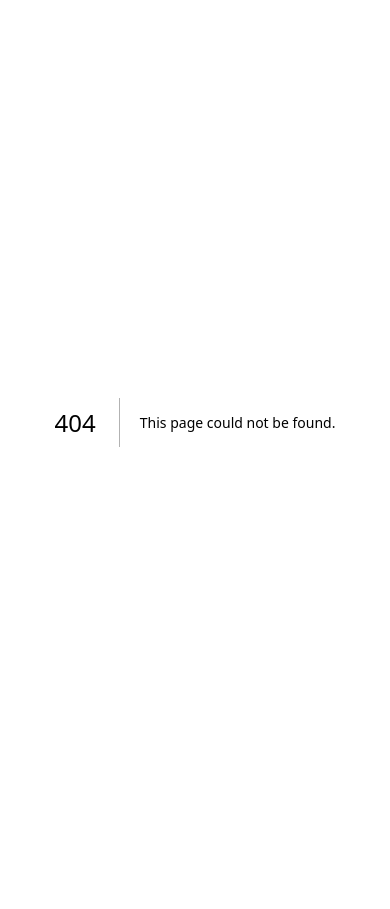
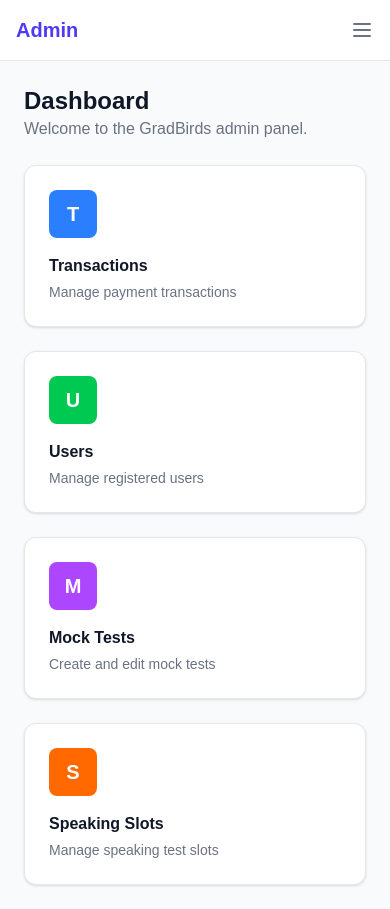
Before and after one commit to rubayet211/gradbird-mock, a Next.js app: page /admin in a window 390 px wide. Before the commit this address had no page. Before the commit the page ends 844 px from the top, so only its background shows below. Built offline with nearby package versions, Linux system fonts and the light colour scheme.

Commit message:
feat: add admin layout with responsive sidebar and dashboard overview

```diff
--- /dev/null
+++ b/app/(website)/admin/layout.js
@@ -0,0 +1,111 @@
+import Link from "next/link";
+
+export default function AdminLayout({ children }) {
+    return (
+        <div className="min-h-screen bg-gray-50 flex flex-col md:flex-row">
+            {/* Mobile Header */}
+            <div className="md:hidden bg-white border-b border-gray-200 p-4 flex items-center justify-between sticky top-0 z-20">
+                <div className="font-bold text-xl text-indigo-600">Admin</div>
+                <button className="text-gray-500 hover:text-gray-700">
+                    <span className="sr-only">Open sidebar</span>
+                    <svg className="w-6 h-6" fill="none" stroke="currentColor" viewBox="0 0 24 24">
+                        <path strokeLinecap="round" strokeLinejoin="round" strokeWidth={2} d="M4 6h16M4 12h16M4 18h16" />
+                    </svg>
+                </button>
+            </div>
+
+            {/* Sidebar */}
+            <aside className="hidden md:flex flex-col w-64 bg-white border-r border-gray-200 min-h-screen sticky top-0 h-screen overflow-y-auto">
+                <div className="p-6 border-b border-gray-200">
+                    <Link href="/admin" className="text-2xl font-bold text-indigo-600 flex items-center gap-2">
+                        <span>GradBirds</span>
+                        <span className="text-xs bg-indigo-100 text-indigo-700 px-2 py-0.5 rounded-full font-medium">Admin</span>
+                    </Link>
+                </div>
+
+                <nav className="flex-1 p-4 space-y-1">
+                    <NavLink href="/admin" icon={<DashboardIcon />}>Dashboard</NavLink>
+                    <NavLink href="/admin/transactions" icon={<TransactionIcon />}>Transactions</NavLink>
+                    <NavLink href="/admin/users" icon={<UsersIcon />}>Manage Users</NavLink>
+                    <NavLink href="/admin/mocks" icon={<TestIcon />}>Mock Tests</NavLink>
+                    <NavLink href="/admin/speaking" icon={<SpeakingIcon />}>Speaking Slots</NavLink>
+                </nav>
+
+                <div className="p-4 border-t border-gray-200">
+                    <Link href="/" className="flex items-center gap-3 px-3 py-2 text-sm font-medium text-gray-600 hover:text-indigo-600 hover:bg-indigo-50 rounded-lg transition-colors">
+                        <LogoutIcon />
+                        <span>Exit Admin</span>
+                    </Link>
+                </div>
+            </aside>
+
+            {/* Main Content */}
+            <main className="flex-1 p-6 md:p-8 overflow-y-auto">
+                {children}
+            </main>
+        </div>
+    );
+}
+
+function NavLink({ href, icon, children }) {
+    return (
+        <Link
+            href={href}
+            className="flex items-center gap-3 px-3 py-2.5 text-sm font-medium text-gray-700 rounded-lg hover:bg-slate-50 hover:text-indigo-600 active:bg-slate-100 transition-colors group"
+        >
+            <span className="text-gray-400 group-hover:text-indigo-500 transition-colors">
+                {icon}
+            </span>
+            {children}
+        </Link>
+    );
+}
+
+// Icons
+function DashboardIcon() {
+    return (
+        <svg className="w-5 h-5" fill="none" viewBox="0 0 24 24" stroke="currentColor">
+            <path strokeLinecap="round" strokeLinejoin="round" strokeWidth={2} d="M4 6a2 2 0 012-2h2a2 2 0 012 2v2a2 2 0 01-2 2H6a2 2 0 01-2-2V6zM14 6a2 2 0 012-2h2a2 2 0 012 2v2a2 2 0 01-2 2h-2a2 2 0 01-2-2V6zM4 16a2 2 0 012-2h2a2 2 0 012 2v2a2 2 0 01-2 2H6a2 2 0 01-2-2v-2zM14 16a2 2 0 012-2h2a2 2 0 012 2v2a2 2 0 01-2 2h-2a2 2 0 01-2-2v-2z" />
+        </svg>
+    );
+}
+
+function TransactionIcon() {
+    return (
+        <svg className="w-5 h-5" fill="none" viewBox="0 0 24 24" stroke="currentColor">
+            <path strokeLinecap="round" strokeLinejoin="round" strokeWidth={2} d="M12 8c-1.657 0-3 .895-3 2s1.343 2 3 2 3 .895 3 2-1.343 2-3 2m0-8c1.11 0 2.08.402 2.599 1M12 8V7m0 1v8m0 0v1m0-1c-1.11 0-2.08-.402-2.599-1M21 12a9 9 0 11-18 0 9 9 0 0118 0z" />
+        </svg>
+    );
+}
+
+function UsersIcon() {
+    return (
+        <svg className="w-5 h-5" fill="none" viewBox="0 0 24 24" stroke="currentColor">
+            <path strokeLinecap="round" strokeLinejoin="round" strokeWidth={2} d="M12 4.354a4 4 0 110 5.292M15 21H3v-1a6 6 0 0112 0v1zm0 0h6v-1a6 6 0 00-9-5.197M13 7a4 4 0 11-8 0 4 4 0 018 0z" />
+        </svg>
+    )
+}
+
+function TestIcon() {
+    return (
+        <svg className="w-5 h-5" fill="none" viewBox="0 0 24 24" stroke="currentColor">
+            <path strokeLinecap="round" strokeLinejoin="round" strokeWidth={2} d="M9 12h6m-6 4h6m2 5H7a2 2 0 01-2-2V5a2 2 0 012-2h5.586a1 1 0 01.707.293l5.414 5.414a1 1 0 01.293.707V19a2 2 0 01-2 2z" />
+        </svg>
+    )
+}
+
+function SpeakingIcon() {
+    return (
+        <svg className="w-5 h-5" fill="none" viewBox="0 0 24 24" stroke="currentColor">
+            <path strokeLinecap="round" strokeLinejoin="round" strokeWidth={2} d="M19 11a7 7 0 01-7 7m0 0a7 7 0 01-7-7m7 7v4m0 0H8m4 0h4m-4-8a3 3 0 01-3-3V5a3 3 0 116 0v6a3 3 0 01-3 3z" />
+        </svg>
+    )
+}
+
+function LogoutIcon() {
+    return (
+        <svg className="w-5 h-5" fill="none" viewBox="0 0 24 24" stroke="currentColor">
+            <path strokeLinecap="round" strokeLinejoin="round" strokeWidth={2} d="M17 16l4-4m0 0l-4-4m4 4H7m6 4v1a3 3 0 01-3 3H6a3 3 0 01-3-3V7a3 3 0 013-3h4a3 3 0 013 3v1" />
+        </svg>
+    )
+}
--- /dev/null
+++ b/app/(website)/admin/page.js
@@ -0,0 +1,56 @@
+import Link from "next/link";
+
+export default function AdminDashboard() {
+    return (
+        <div className="space-y-6">
+            <div>
+                <h1 className="text-2xl font-bold text-gray-900">Dashboard</h1>
+                <p className="text-gray-500">Welcome to the GradBirds admin panel.</p>
+            </div>
+
+            <div className="grid grid-cols-1 md:grid-cols-2 lg:grid-cols-4 gap-6">
+                <DashboardCard
+                    title="Transactions"
+                    description="Manage payment transactions"
+                    href="/admin/transactions"
+                    color="bg-blue-500"
+                />
+                <DashboardCard
+                    title="Users"
+                    description="Manage registered users"
+                    href="/admin/users"
+                    color="bg-green-500"
+                />
+                <DashboardCard
+                    title="Mock Tests"
+                    description="Create and edit mock tests"
+                    href="/admin/mocks"
+                    color="bg-purple-500"
+                />
+                <DashboardCard
+                    title="Speaking Slots"
+                    description="Manage speaking test slots"
+                    href="/admin/speaking"
+                    color="bg-orange-500"
+                />
+            </div>
+        </div>
+    );
+}
+
+function DashboardCard({ title, description, href, color }) {
+    return (
+        <Link href={href} className="block group">
+            <div className="bg-white p-6 rounded-xl shadow-sm border border-gray-200 hover:shadow-md transition-shadow">
+                <div className={`w-12 h-12 ${color} rounded-lg flex items-center justify-center text-white mb-4`}>
+                    {/* Simple dot icon for now, or just the first letter */}
+                    <span className="text-xl font-bold">{title[0]}</span>
+                </div>
+                <h3 className="font-semibold text-gray-900 group-hover:text-indigo-600 transition-colors">
+                    {title}
+                </h3>
+                <p className="text-sm text-gray-500 mt-1">{description}</p>
+            </div>
+        </Link>
+    );
+}
```
